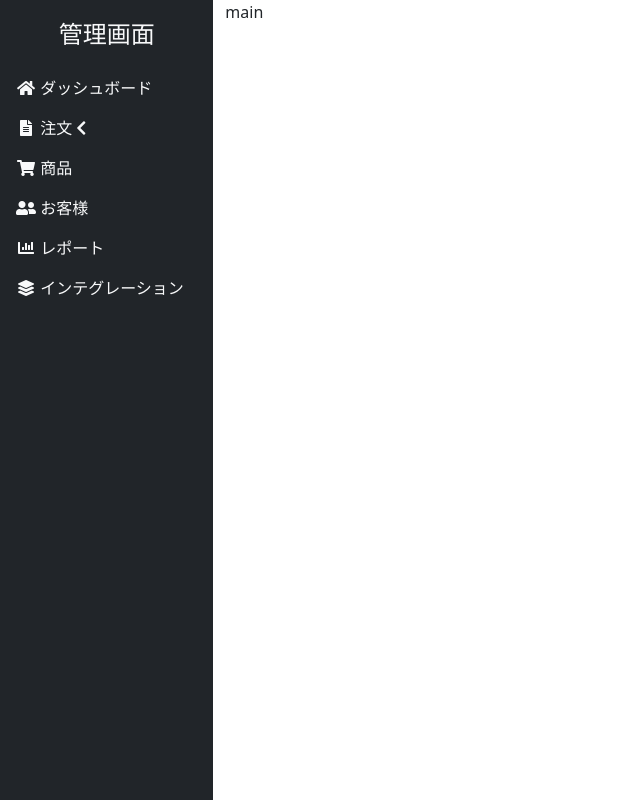
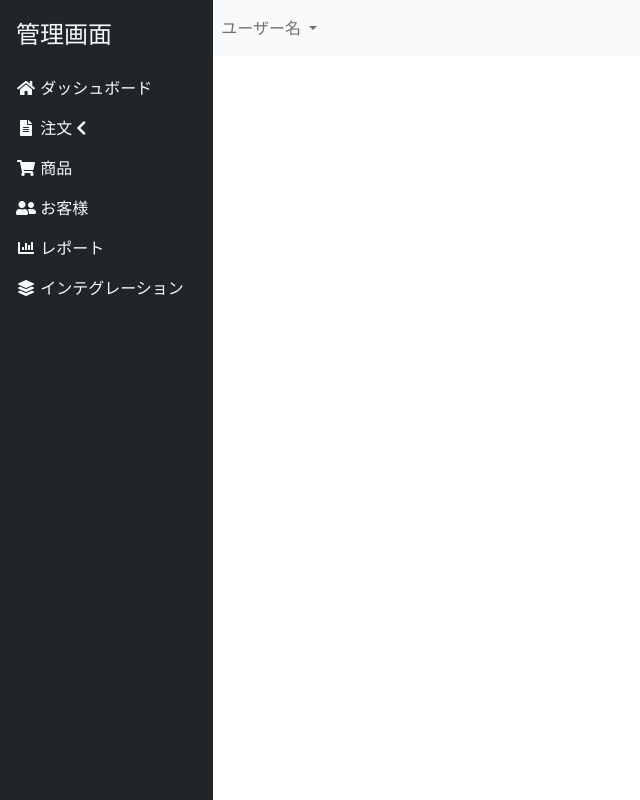
Before and after one commit to okonomi/bootstrap-v5-admin-template, a website built with Parcel: page index.html in a window 1280 px wide. Shown: the whole page, without its empty margins (0-640 px from the left). Built offline with nearby package versions, Linux system fonts and the light colour scheme.

Commit message:
feat: introduce nabvar

```diff
--- a/admin.scss
+++ b/admin.scss
@@ -1,5 +1,6 @@
 @import "~bootstrap/scss/bootstrap";
 
+#sidebar {
   .nav-link {
     color: $light;
     &:hover {
@@ -15,3 +16,4 @@ a[data-toggle="collapse"] {
       }
     }
   }
+}
--- a/index.html
+++ b/index.html
@@ -8,8 +8,8 @@
 <body>
   <div class="container-fluid">
     <div class="row">
-      <nav class="col-2 bg-dark gx-0 min-vh-100 text-light">
-        <header class="p-3 text-center">
+      <nav class="col-2 bg-dark gx-0 min-vh-100 text-light" id="sidebar">
+        <header class="p-3">
           <a href="#" class="text-decoration-none text-light fs-4">管理画面</a>
         </header>
         <ul class="nav flex-column">
@@ -48,8 +48,21 @@
           </li>
         </ul>
       </nav>
-      <main class="col">
-        main
+      <main class="col gx-0">
+        <nav class="navbar navbar-expand-lg navbar-light bg-light">
+          <div class="container-fluid">
+            <ul class="navbar-nav ml-auto">
+              <li class="nav-item dropdown">
+                <a class="nav-link dropdown-toggle" href="#" id="navbarDropdownMenuLink" role="button" data-toggle="dropdown" aria-expanded="false">
+                  ユーザー名
+                </a>
+                <ul class="dropdown-menu" aria-labelledby="navbarDropdownMenuLink">
+                  <li><a class="dropdown-item" href="#"><i class="fas fa-sign-out-alt"></i> ログアウト</a></li>
+                </ul>
+              </li>
+            </ul>
+          </div>
+        </nav>
       </main>
     </div>
   </div>
```
Lines whose indentation alone changed are shown as unchanged.
